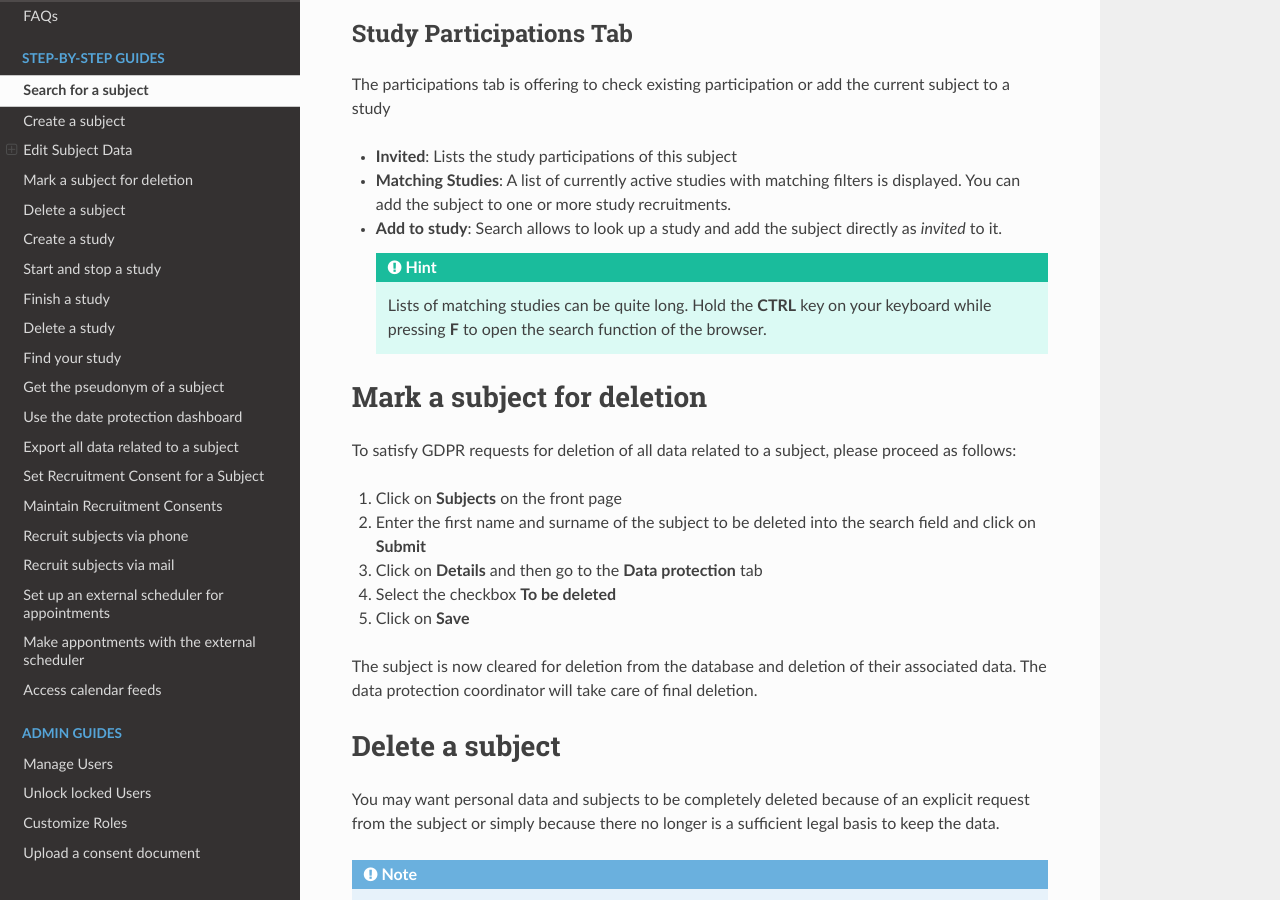
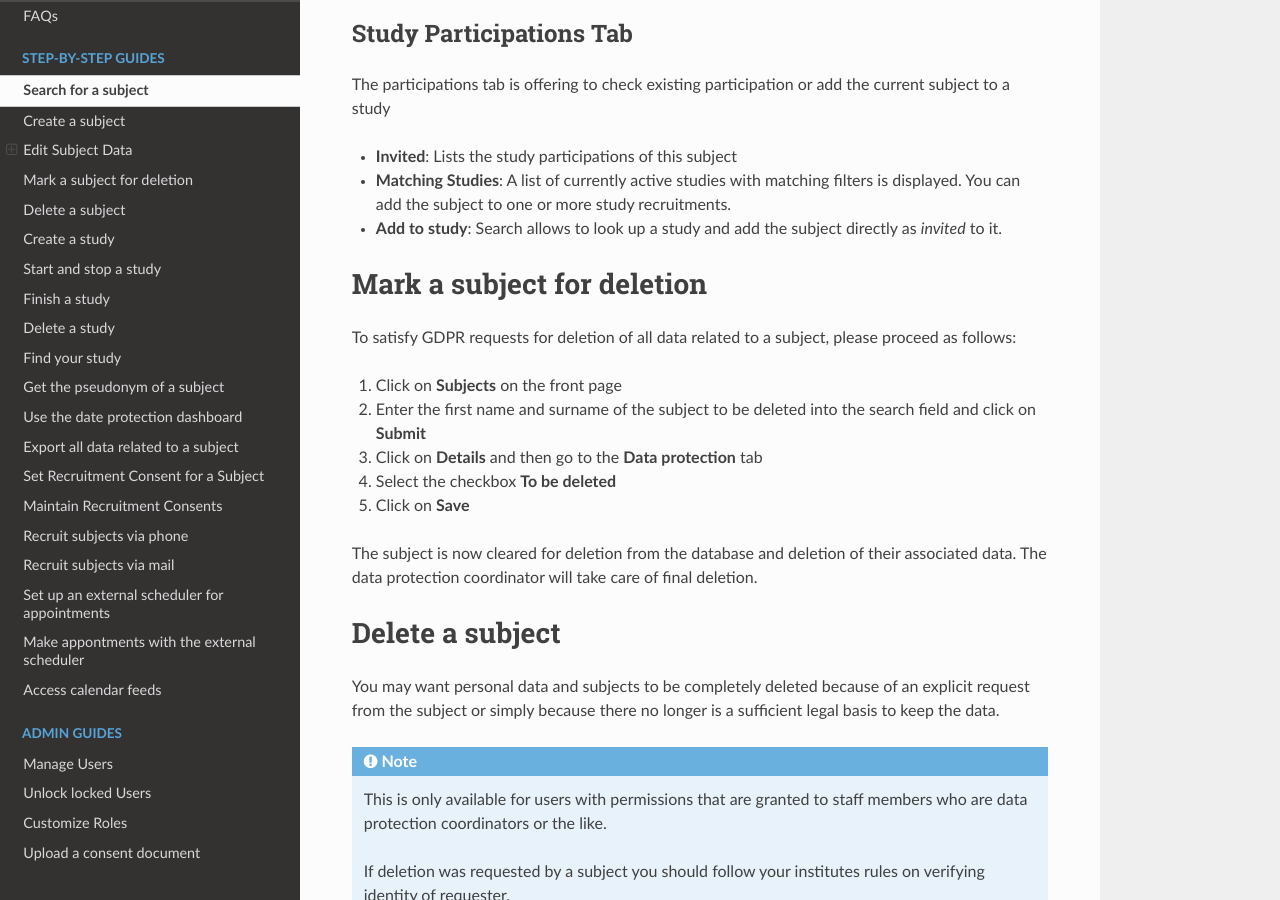
Before and after one commit to DouglasNeuroInformatics/castellum, a Sphinx documentation site: the page built from source/guides/subject-management.rst, in a window 1280 px wide and 900 px high, scrolled down 5010 px. Built offline with Sphinx 7.4.7 and the Read the Docs theme 2.0.0, drawn with Linux system fonts in a browser that asks for light colours.

Commit message:
rm outdated note
the view now has its own search functionality

```diff
--- a/source/guides/subject-management.rst
+++ b/source/guides/subject-management.rst
@@ -229,11 +229,6 @@ current subject to a study
 -   **Add to study**: Search allows to look up a study and add the subject
     directly as *invited* to it.
 
-    .. hint::
-        Lists of matching studies can be quite long. Hold the **CTRL** key on
-        your keyboard while pressing **F** to open the search function of the
-        browser.
-
 .. _subject-to-be-deleted:
 
 Mark a subject for deletion
```
